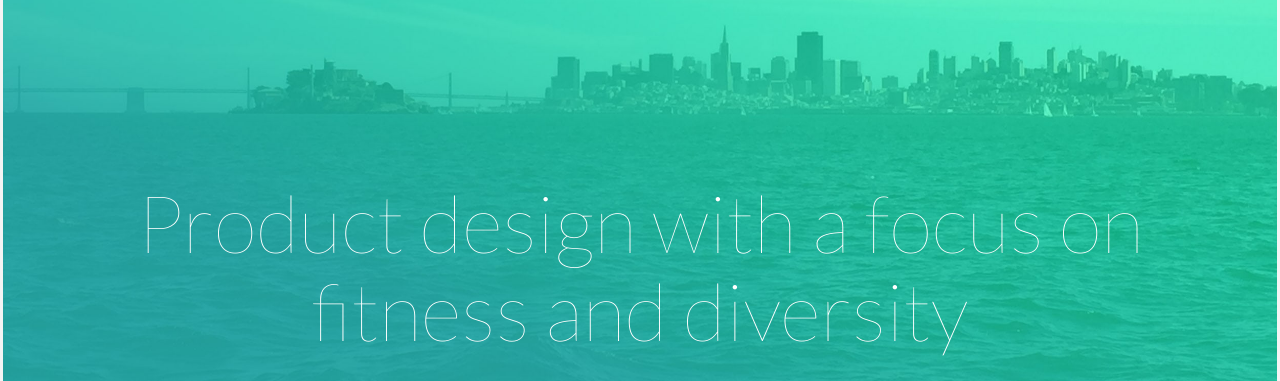
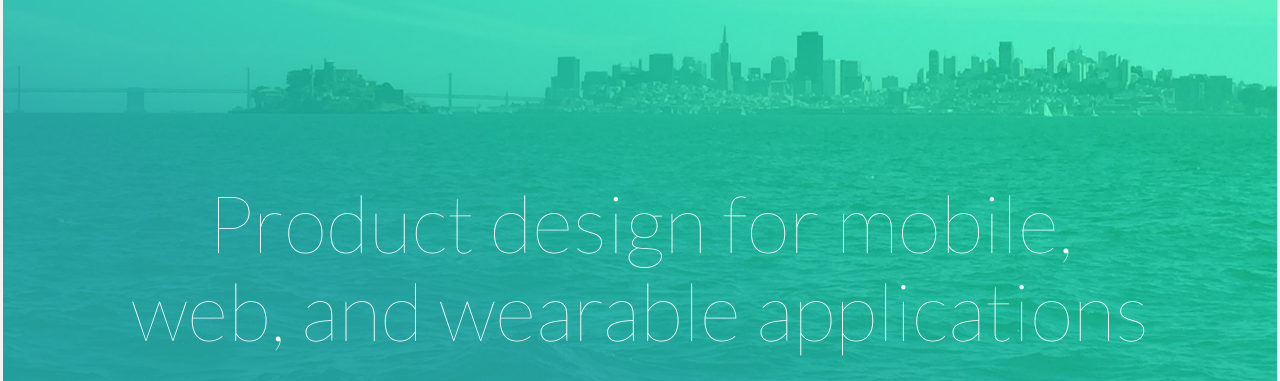
Before and after one commit to lawlere/portfolio_2015, a website: page src/index.html in a window 1280 px wide. Shown: the part 152-533 px from the top of the page. Drawn offline with nearby package versions, Linux system fonts and the light colour scheme; files that its build step writes are made by us from their sources.

Commit message:
update tagline

```diff
--- a/src/index.html
+++ b/src/index.html
@@ -48,7 +48,7 @@
         <meta property="og:link" content="https://www.emmalawler.com"/>
         <meta property="twitter:card" content="summary"/>
         <meta property="twitter:title" content="Emma Lawler"/>
-        <meta property="twitter:description" content="Emma Lawler is a digital product designer based in San Francisco. She currently works on fitness and diversity products for mobile, desktop, and wearable devices."/>
+        <meta property="twitter:description" content="Emma Lawler is a digital product designer based in San Francisco. She works on products for mobile, desktop, and wearable devices."/>
         <meta property="twitter:site" content="@emmalawler24"/>
         <meta property="twitter:creator" content="@emmalawler24"/>
 
@@ -146,7 +146,7 @@
                     <div class="content">
                         <img src="/img/logo.png" alt="Emma Lawler" id="lawler-logo">
                         <h1 id="tagline">
-                            <div>Product design with a focus on fitness and diversity</div>
+                            <div>Product design for mobile, web, and wearable applications</div>
                         </h1>
                         <div class="social-icons">
                             <a href="https://twitter.com/emmalawler24" target="_blank">
```
